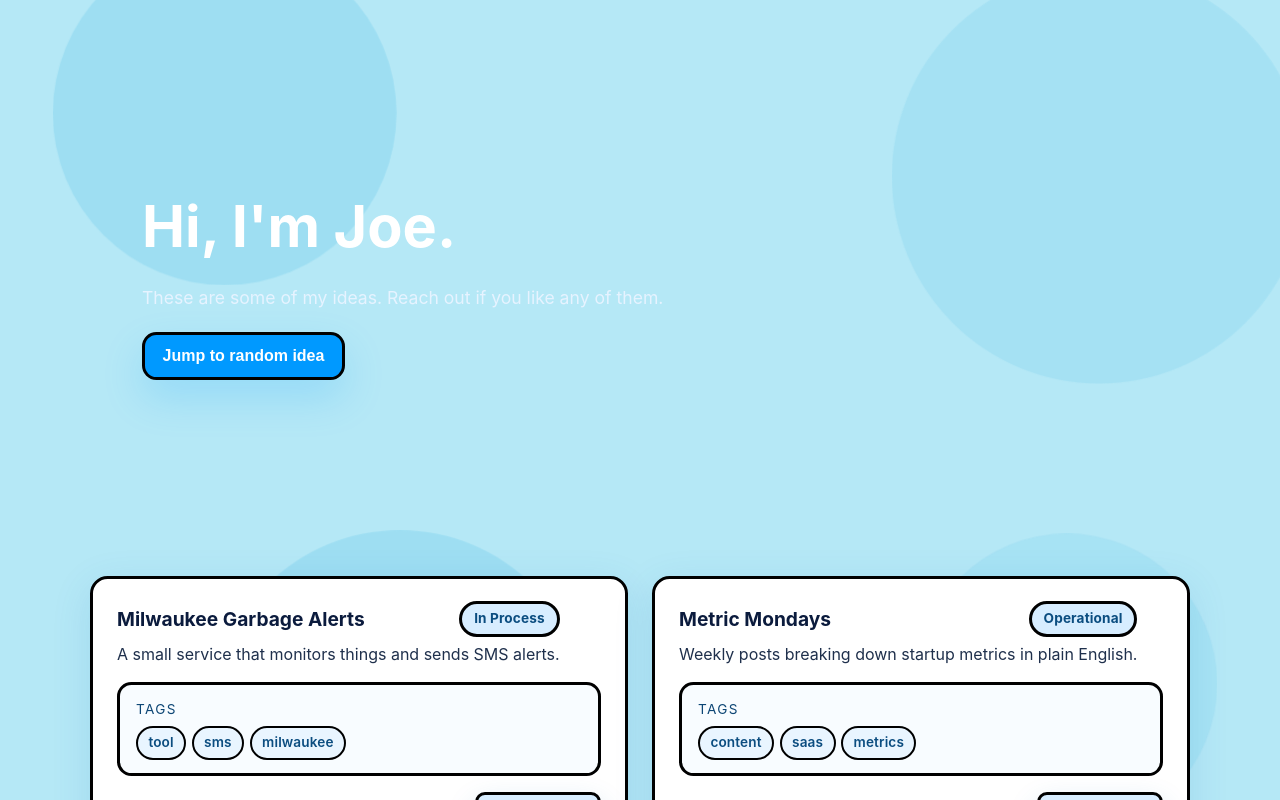
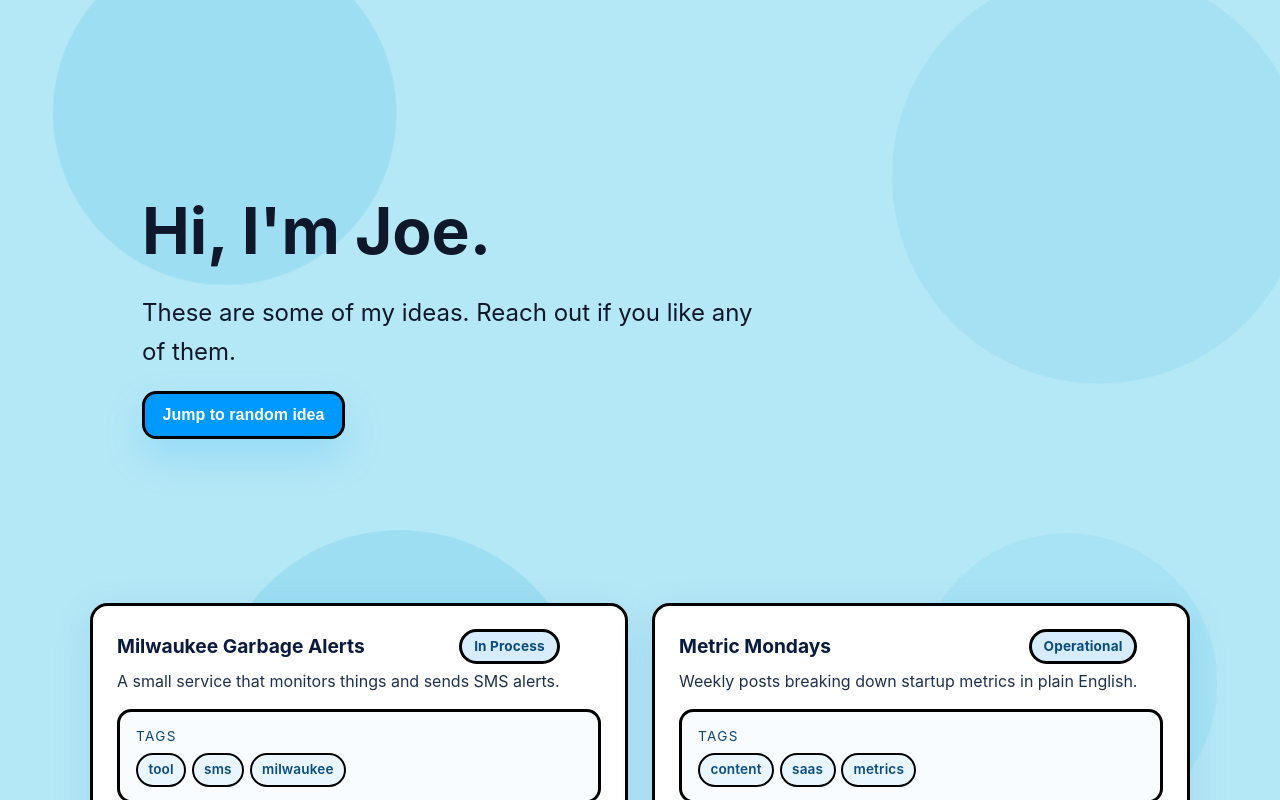
Before and after one commit to aliot011/joes-ideas, a React (Create React App) app: page / in a window 1280 px wide. Shown: the top 800 px of the page. Built offline with nearby package versions, Linux system fonts and the light colour scheme.

Commit message:
Change title color

```diff
--- a/src/App.css
+++ b/src/App.css
@@ -143,15 +143,15 @@ body {
 }
 
 .hero-title {
-  font-size: clamp(2.6rem, 5vw, 3.6rem);
+  font-size: clamp(2.6rem, 5vw, 5rem);
   margin: 0;
-  color: #ffffff;
+  color: #0f172a;
 }
 
 .hero-subtitle {
   margin: 0;
-  font-size: 1.1rem;
-  color: #e6f3ff;
+  font-size: 1.5rem;
+  color: #0f172a;
   max-width: 40rem;
 }
 
```
